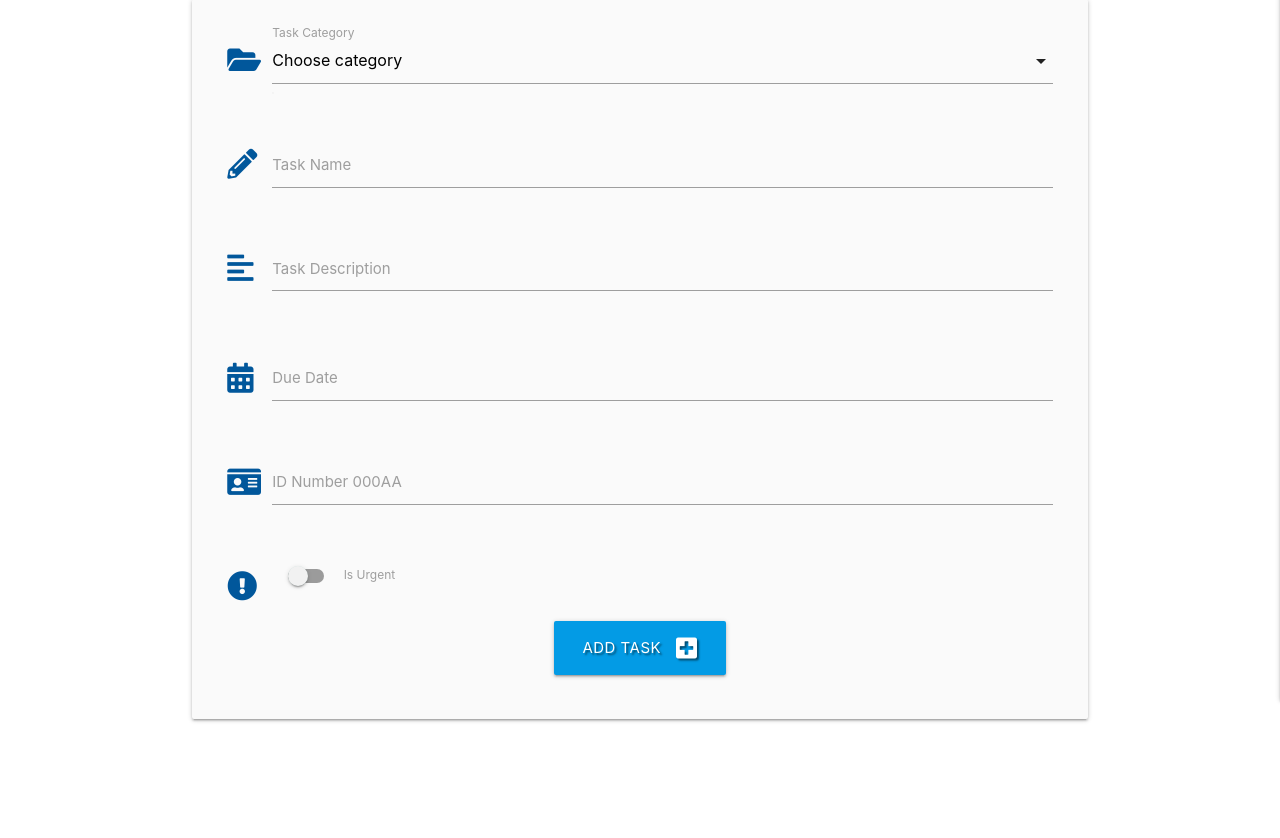
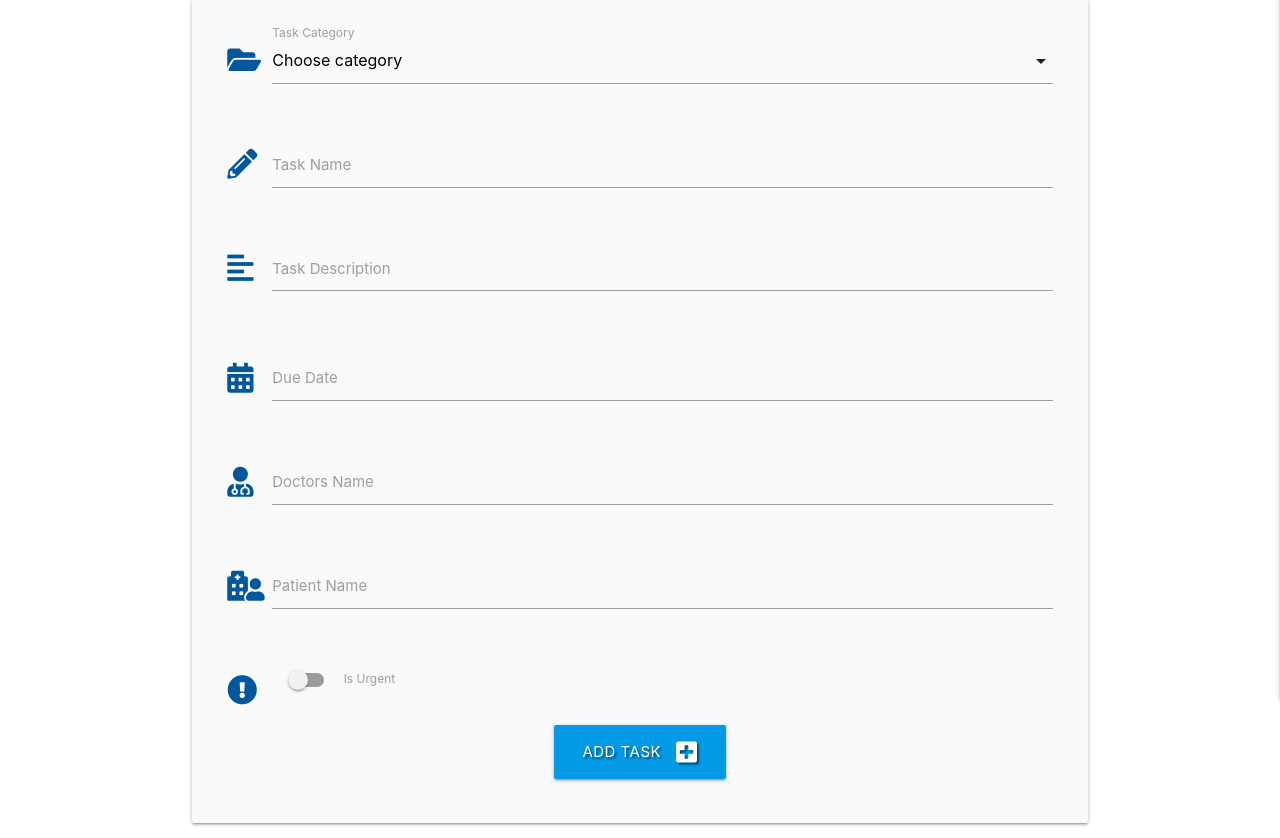
Before and after one commit to Peristratus/hopewell-flask-app, a Flask app: page /add_task in a window 1280 px wide. Shown: the part 160-998 px from the top of the page. Before the commit the page ends 882 px from the top, so only its background shows below. Run offline with Flask 2, Linux system fonts and the light colour scheme; the visitor is signed in with stand-in values (Sample User, id 1); a database or web service that is not in the repository returns one stand-in record (values such as "Sample title"); some libraries are stand-ins or nearby versions.

Commit message:
trying to fix the bug in tasks.html

```diff
--- a/app.py
+++ b/app.py
@@ -171,12 +171,13 @@ def add_task():
     if request.method == "POST":
         is_urgent = "on" if request.form.get("is_urgent") else "off"
         task = {
-            "category_name": request.form.get("category_name"),
-            "task_name": request.form.get("task_name"),
-            "task_description": request.form.get("task_description"),
+            "category_name": request.form.get("category_name").lower(),
+            "task_name": request.form.get("task_name").lower(),
+            "task_description": request.form.get("task_description").lower(),
             "is_urgent": is_urgent,
-            "due_date": request.form.get("due_date"),
-            "id_num": request.form.get("id_num"),
+            "due_date": request.form.get("due_date").lower(),
+            "dr_name": request.form.get("dr_name").lower(),
+            "pat_name": request.form.get("pat_name").lower(),
             "created_by": session["user"]
         }
         mongo.db.tasks.insert_one( task)
--- a/templates/add_task.html
+++ b/templates/add_task.html
@@ -44,12 +44,20 @@
                     <label for="due_date">Due Date</label>
                 </div>
             </div>
-            <!--Id Number Card-->
+            <!--Doctors name-->
                 <div class="row">
                     <div class="input-field col s12">
-                        <i class="fas fa-id-card prefix light-blue-text text-darken-4"></i>
-                        <input id="id_num" name="id_num" type="text" pattern="^[0-9A-Z]{5}$" class="validate">
-                        <label for="id_num">ID Number 000AA </label>
+                        <i class="fas fa-user-md prefix light-blue-text text-darken-4"></i>
+                        <input id="dr_name" name="dr_name" type="text"  class="validate">
+                        <label for="dr_name">Doctors Name </label>
+                    </div>
+                </div>
+                <!--patients name-->
+                <div class="row">
+                    <div class="input-field col s12">
+                        <i class="fas fa-hospital-user prefix light-blue-text text-darken-4"></i>
+                        <input id="pat_name" name="pat_name" type="text"  class="validate">
+                        <label for="pat_name">Patient Name </label>
                     </div>
                 </div>
              <!---Is urgent toggle--->
--- a/templates/tasks.html
+++ b/templates/tasks.html
@@ -5,7 +5,7 @@
 
         <ul class="collapsible popout">
             {% for task in tasks %}
-                {% if session.user|lower == task.created_by|lower or (role == "doctor" and task.dr_name == session.user["name"]) or (role =="patient" and task.pat_name == session.user["name"]) %}
+                {% if session.user|lower == task.created_by|lower or (role == "doctor" and task.dr_name == session.user["name"]) or (role =="patient" and task.pat_name == session.user["email"]) %}
 
             <li>
                 <div class="collapsible-header white-text light-blue darken-4 text-shadow">
```
